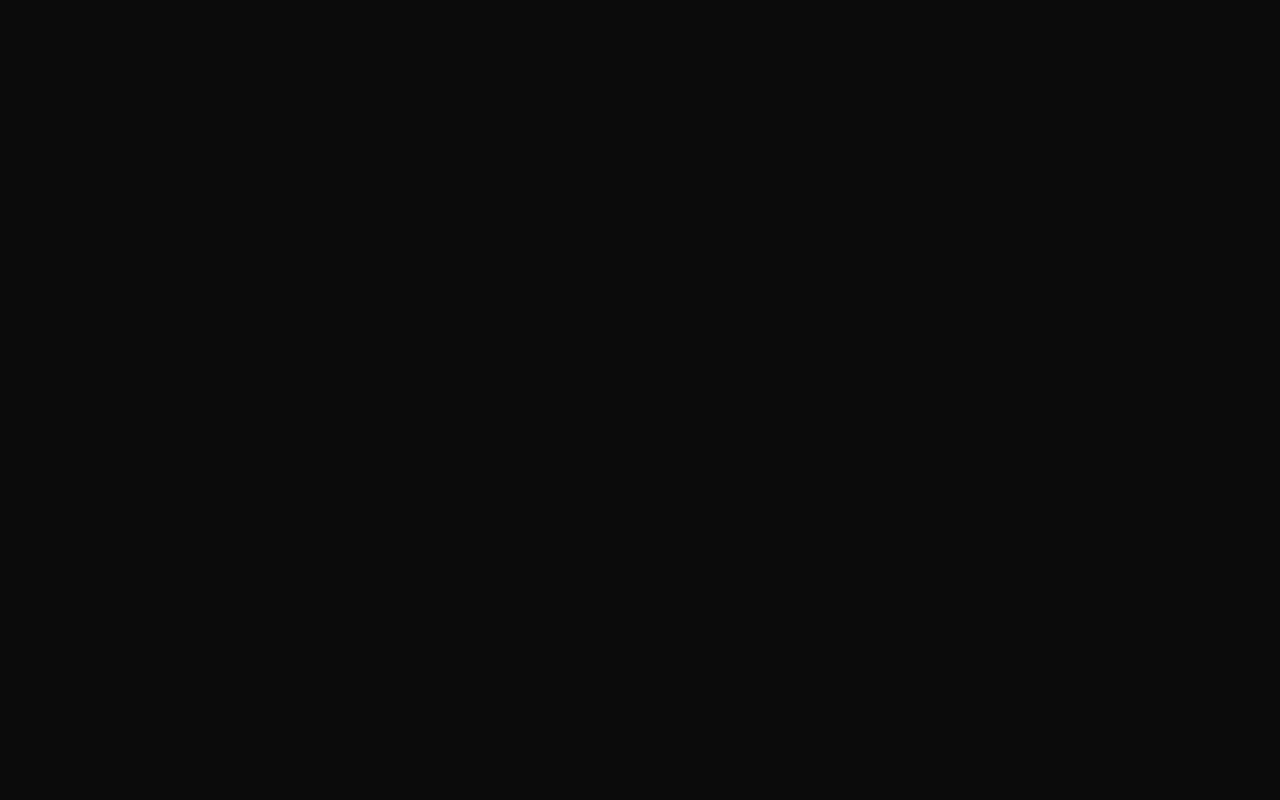
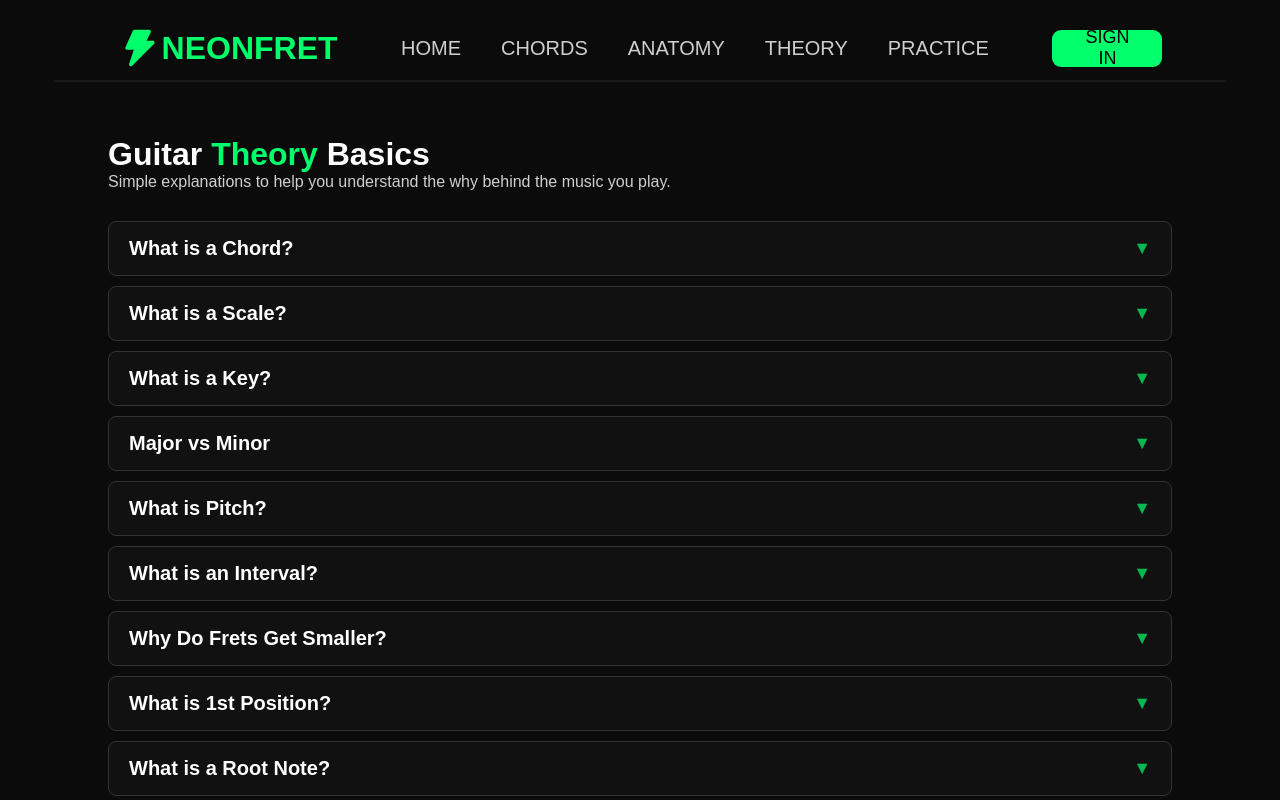
Before and after one commit to NeonFret/neonfret-app, a React (Vite) app in the folder client/: page /theory in a window 1280 px wide. Before the commit this address had no page. Shown: the top 800 px of the page. Built offline with nearby package versions, Linux system fonts and the light colour scheme.

Commit message:
Finished making theory page

```diff
--- a/client/src/components/Header/Header.jsx
+++ b/client/src/components/Header/Header.jsx
@@ -78,7 +78,7 @@ export default function Header() {
               <Link to="/guitar-anatomy">ANATOMY</Link>
             </li>
             <li>
-              <Link to="/licks">LICKS</Link>
+              <Link to="/theory">THEORY</Link>
             </li>
             <li>
               <Link to="/metronome">PRACTICE</Link>
--- /dev/null
+++ b/client/src/components/TheoryPage/TheoryCard.css
@@ -0,0 +1,52 @@
+.theory-card {
+  width: 100%;
+  background: #111;
+  border: 1px solid #333;
+  padding: 15px 20px;
+  border-radius: 8px;
+  cursor: pointer;
+  margin: 10px auto;
+  transition: 0.3s ease;
+}
+
+.theory-card:hover {
+  border-color: #888;
+}
+
+.theory-card-question {
+  display: flex;
+  justify-content: space-between;
+  align-items: center;
+}
+
+.theory-card-title {
+  font-size: 20px;
+  margin: 0;
+}
+
+.theory-card-arrow {
+  font-size: 18px;
+  opacity: 0.7;
+  transition: 0.3s;
+}
+
+.theory-card.open .theory-card-arrow {
+  transform: rotate(360deg);
+}
+
+.theory-card-answer {
+  max-height: 0;
+  overflow: hidden;
+  transition: max-height 0.35s ease;
+}
+
+.theory-card.open .theory-card-answer {
+  max-height: 200px;
+}
+
+.theory-card-desc {
+  margin: 0;
+  opacity: 0.8;
+  line-height: 1.4;
+  font-size: 16px;
+}
--- /dev/null
+++ b/client/src/components/TheoryPage/TheoryCard.jsx
@@ -0,0 +1,22 @@
+import { useState } from "react";
+import "./TheoryCard.css";
+
+export default function TheoryCard({ title, desc }) {
+  const [open, setOpen] = useState(false);
+
+  return (
+    <div
+      className={`theory-card ${open ? "open" : ""}`}
+      onClick={() => setOpen(!open)}
+    >
+      <div className="theory-card-question">
+        <h3 className="theory-card-title">{title}</h3>
+        <span className="theory-card-arrow">{open ? "▲" : "▼"}</span>
+      </div>
+
+      <div className="theory-card-answer">
+        <p className="theory-card-desc">{desc}</p>
+      </div>
+    </div>
+  );
+}
--- a/client/src/main.jsx
+++ b/client/src/main.jsx
@@ -14,6 +14,7 @@ import MetronomePage from "./pages/MetronomePage.jsx";
 import SignIn from "./pages/Auth/SignIn.jsx";
 import SignUp from "./pages/Auth/SignUp.jsx";
 import GuitarAnatomy from "./pages/GuitarAnatomy.jsx";
+import TheoryPage from "./pages/TheoryPage.jsx";
 
 ReactDOM.createRoot(document.getElementById("root")).render(
   <React.StrictMode>
@@ -28,10 +29,11 @@ ReactDOM.createRoot(document.getElementById("root")).render(
               <Route index element={<Home />} />
               <Route path="chords" element={<Chords />} />
               <Route path="/chords/:slug" element={<ChordPage />} />
-              <Route path="metronome" element={<MetronomePage />} />
+              <Route path="/metronome" element={<MetronomePage />} />
               <Route path="/signin" element={<SignIn />} />
               <Route path="/signup" element={<SignUp />} />
               <Route path="/guitar-anatomy" element={<GuitarAnatomy />} />
+              <Route path="/theory" element={<TheoryPage />} />
             </Route>
           </Routes>
         </BrowserRouter>
--- /dev/null
+++ b/client/src/pages/TheoryPage.css
@@ -0,0 +1,23 @@
+.theory-container {
+  padding: 54px 54px 0px 54px;
+}
+
+.theory-subtitle {
+    margin-bottom: 30px;
+}
+
+@media (max-width: 426px) {
+    .theory-container {
+        padding: 54px 0 0 0;
+    }
+}
+
+@media (max-width: 395px) {
+    .theory-container {
+        padding: 54px 20px 0px 20px;
+    }
+
+    .theory-header, .theory-subtitle {
+        text-align: center;
+    }
+}
--- /dev/null
+++ b/client/src/pages/TheoryPage.jsx
@@ -0,0 +1,80 @@
+import TheoryCard from "../components/TheoryPage/TheoryCard";
+import "./TheoryPage.css"
+
+function TheoryPage() {
+  return (
+    <div className="theory-container">
+      <h1 className="theory-header">
+        Guitar <span> Theory </span>Basics
+      </h1>
+      <p className="theory-subtitle" style={{ color: "#cfcfcf" }}>
+        Simple explanations to help you understand the why behind the music you
+        play.
+      </p>
+
+      <div className="theory-grid">
+        <TheoryCard
+          title="What is a Chord?"
+          desc="A chord is when three or more different notes are played simultaneously to create a unified, harmonious sound. The quality of a chord (like Major or Minor) depends on the specific distances, or intervals, between these notes. Chords are the building blocks of harmony and provide the emotional foundation for a song."
+        />
+
+        <TheoryCard
+          title="What is a Scale?"
+          desc="A scale is an ordered set of notes that sound 'good' together. It's like the musical palette for a song. Scales provide the framework for melodies and are the source material for chords. The most common scale is the Major scale (Do-Re-Mi-Fa-Sol-La-Ti), which determines the notes available in a Key."
+        />
+
+        <TheoryCard
+          title="What is a Key?"
+          desc="A key tells you which specific group of notes a song uses and establishes a tonal center. This center note, called the tonic or root, is the note the music naturally wants to resolve to—it's where the music feels completely at rest. For example, a song in the Key of C Major will primarily use the notes from the C Major scale."
+        />
+
+        <TheoryCard
+          title="Major vs Minor"
+          desc="The difference is all about the mood! Major keys and chords sound bright, happy, and resolved. Minor keys and chords sound emotional, serious, or sad. This emotional shift is caused by moving just one note within the chord or scale—the third note is lowered (or 'flatted') in a Minor setting."
+        />
+
+        <TheoryCard
+          title="What is Pitch?"
+          desc="Pitch is simply how high or low a note sounds. On a guitar, you increase the pitch by shortening the vibrating string (i.e., fretting closer to the bridge) or by tuning to a higher string. Scientifically, pitch is determined by the frequency of the sound wave, measured in Hertz (Hz)."
+        />
+
+        <TheoryCard
+          title="What is an Interval?"
+          desc="An interval is the distance between any two notes. This is the fundamental unit of music theory. Intervals are named by the number of letter names they span (e.g., C to G is a 'fifth'). Understanding intervals helps you build scales, recognize chords, and figure out melodies by ear. "
+        />
+
+        <TheoryCard
+          title="Why Do Frets Get Smaller?"
+          desc="Frets define intervals. To raise a note by one half-step (one fret), you need to cut the vibrating string length in half over the course of the fretboard. Since you are always cutting the remaining length by half, the physical distance between frets must continuously get smaller as you move toward the bridge. This is based on a logarithmic, mathematical ratio."
+        />
+
+        <TheoryCard
+          title="What is 1st Position?"
+          desc="In guitar, 'position' refers to the fret where your index finger is placed. 1st Position means your index finger is anchored on the 1st fret, and your other fingers (middle, ring, pinky) naturally cover the 2nd, 3rd, and 4th frets. This allows you to play passages without shifting your hand up or down the neck."
+        />
+
+        <TheoryCard
+          title="What is a Root Note?"
+          desc="The root note is the starting note and most important note of any scale, chord, or key. It's the note that gives the structure its name. For example, in a C Major chord or the C Major scale, the note C is the root note. Everything else in the structure is defined in relation to the root."
+        />
+
+        <TheoryCard
+          title="What is Tempo?"
+          desc="Tempo is the speed of the music, determining how fast or slow a piece should be played. It's typically measured in BPM (Beats Per Minute). A song with a tempo of 120 BPM has 120 beats every minute, meaning there are two beats every second. It's often indicated by a word like *Allegro* (fast) or *Adagio* (slow)."
+        />
+
+        <TheoryCard
+          title="What is 4/4 Time?"
+          desc="4/4 Time (also known as Common Time) is the most common time signature, or rhythm, in music. The top '4' means there are 4 beats in every measure, and the bottom '4' means a quarter note gets one beat. It’s counted as '1, 2, 3, 4' and is the foundation for rock, pop, folk, and most modern music."
+        />
+
+        <TheoryCard
+          title="What is a Chord Progression?"
+          desc="A chord progression is an ordered sequence of chords that repeats to create the harmonic structure of a song. They create musical tension and release. Many popular songs use simple, common progressions, such as the famous I-IV-V-I progression (Tonic, Subdominant, Dominant, Tonic), which provides a strong, satisfying sense of musical movement."
+        />
+      </div>
+    </div>
+  );
+}
+
+export default TheoryPage;
```
